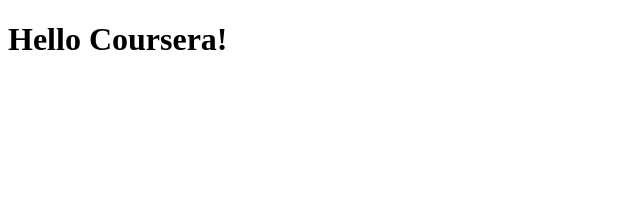
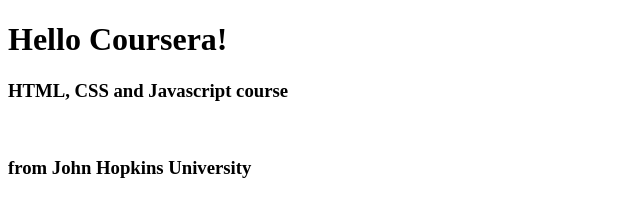
Before and after one commit to skeatz/coursera-test, a plain HTML site: page site/index.html in a window 1280 px wide. Shown: the whole page, without its empty margins (0-640 px from the left). Drawn offline with Linux system fonts and the light colour scheme.

Commit message:
Small addition to page content

```diff
--- a/site/index.html
+++ b/site/index.html
@@ -5,5 +5,7 @@
 </head>
 <body>
 <h1>Hello Coursera!</h1>
+<h3>HTML, CSS and Javascript course</h3><br>
+<h3>from John Hopkins University</h3>
 </body>
 </html>
```
